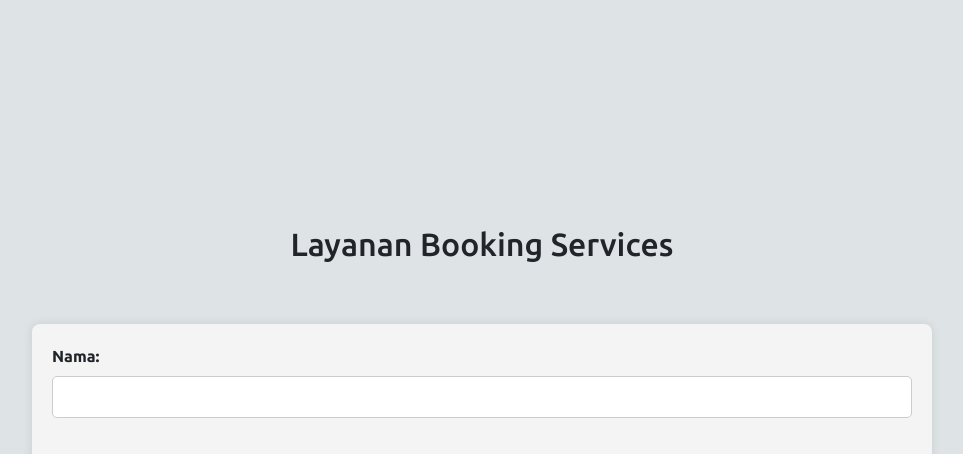
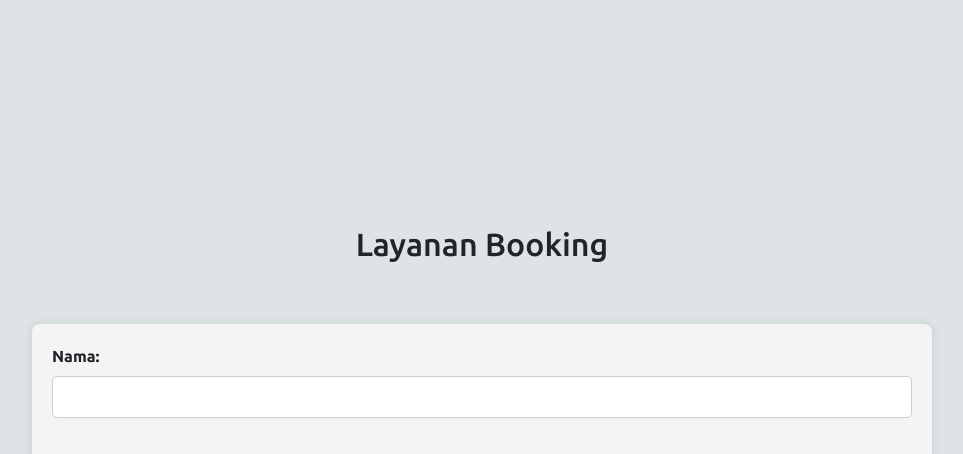
Before and after one commit to Muqniansyah/maxtune, a CodeIgniter app: page /database/index.php/maxtune/index in a window 1280 px wide. Shown: the part 1222-1676 px from the top of the page, without its empty margins (158-1121 px from the left). Run offline with CodeIgniter, Linux system fonts and the light colour scheme; some libraries are stand-ins or nearby versions.

Commit message:
mengganti halaman service

```diff
--- a/application/views/pages/v_services.php
+++ b/application/views/pages/v_services.php
@@ -1,5 +1,5 @@
 <section id="services" class="services">
-    <h2>Layanan Booking Services</h2>
+    <h2>Layanan Booking</h2>
     <form action="<?= base_url('admin/cetak'); ?>" method="post" class="form-container">
         <div class="form-group">
             <label for="nama">Nama:</label>
```
